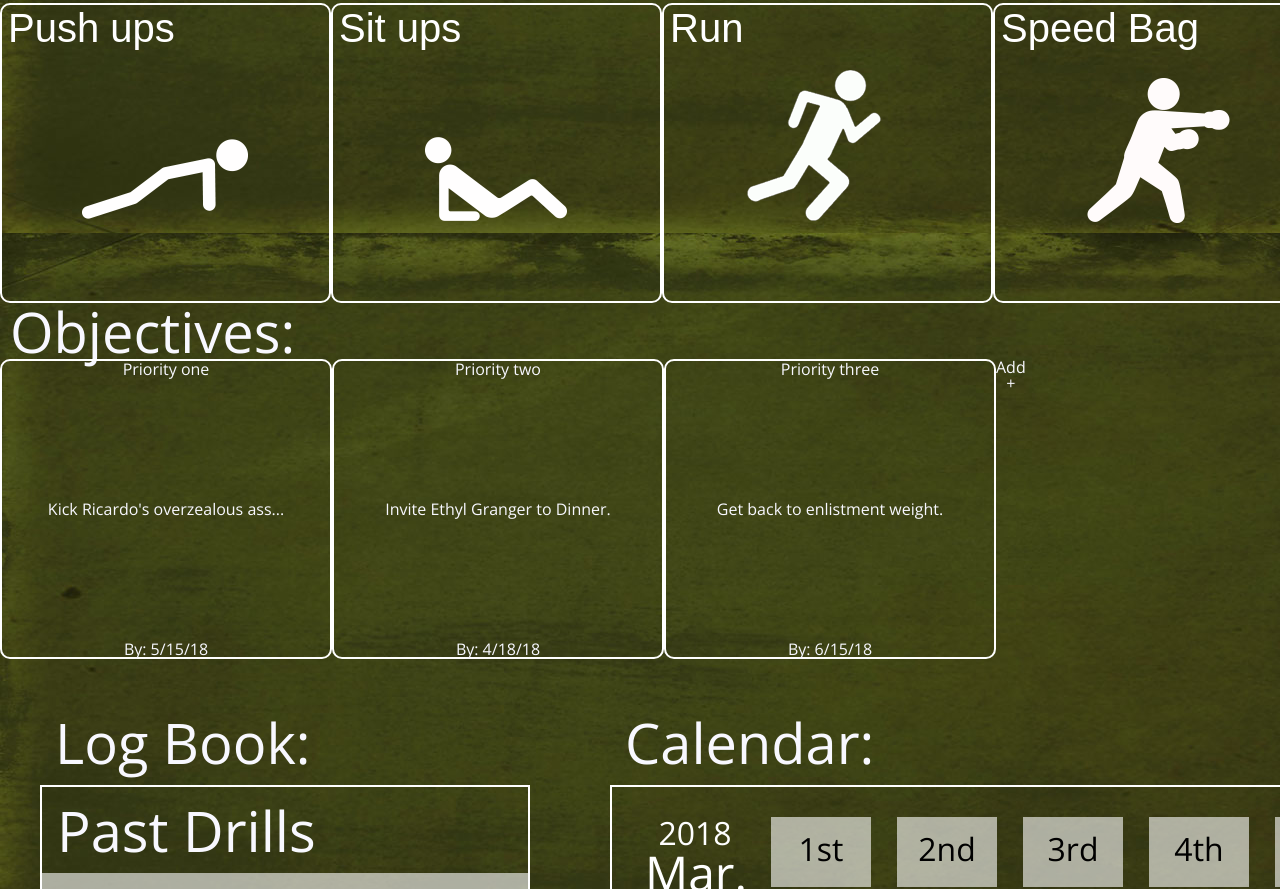
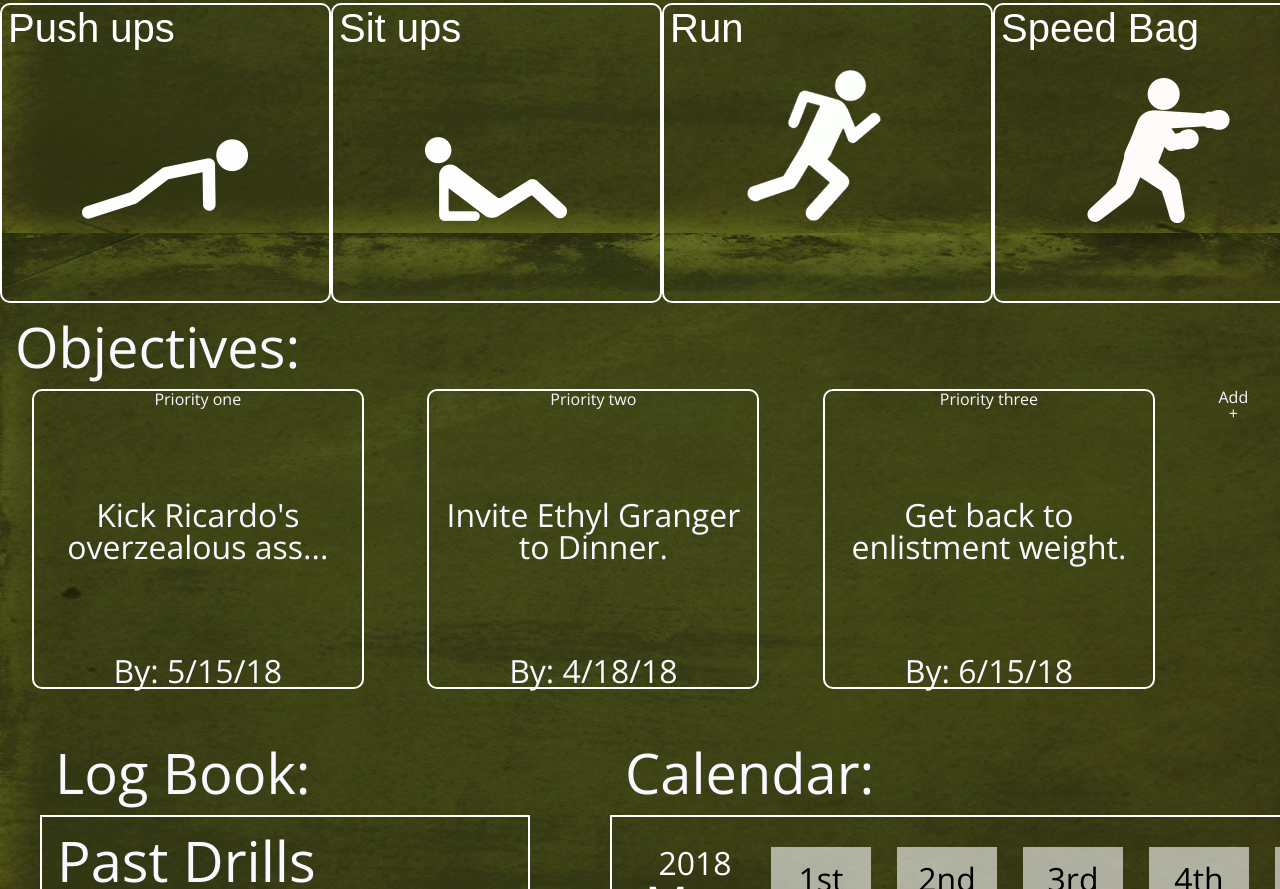
Before and after one commit to lexbonder/jeff-alex-uiux-challenge, a plain HTML site: page index.html in a window 1280 px wide. Shown: the part 535-1424 px from the top of the page. Drawn offline with nearby package versions, Linux system fonts and the light colour scheme.

Commit message:
Final touches

```diff
--- a/jeff-styles.css
+++ b/jeff-styles.css
@@ -74,11 +74,11 @@ footer h4 {
 
 .objective-wrapper {
   display: flex;
+  justify-content: space-around;
 }
 
 .objectives h2 {
-      align-self: flex-start;
-      margin: 0 0 0 10px;
+  align-self: flex-start;
 }
 
 .objective {
@@ -91,3 +91,7 @@ footer h4 {
   flex-direction: column;
   justify-content: space-between;
 }
+
+.objective p {
+  font-size: 2em;
+}
```
